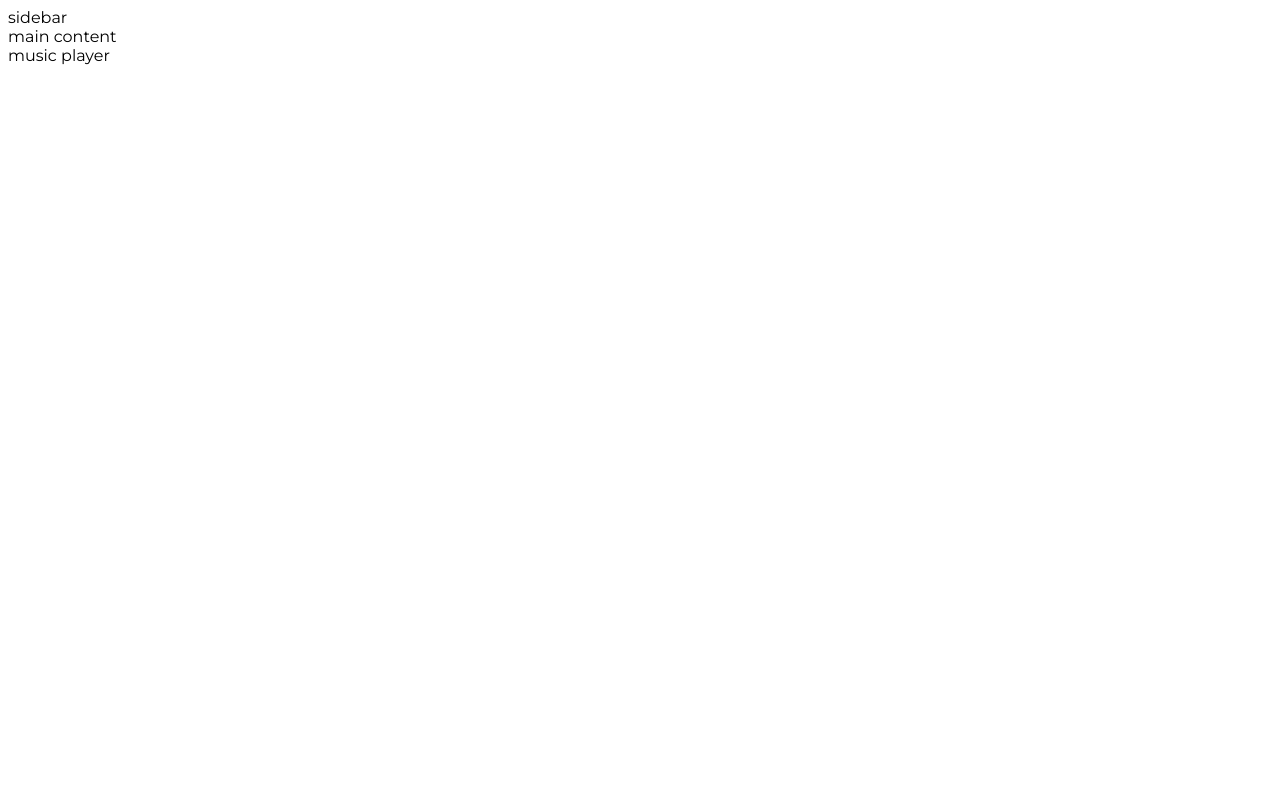
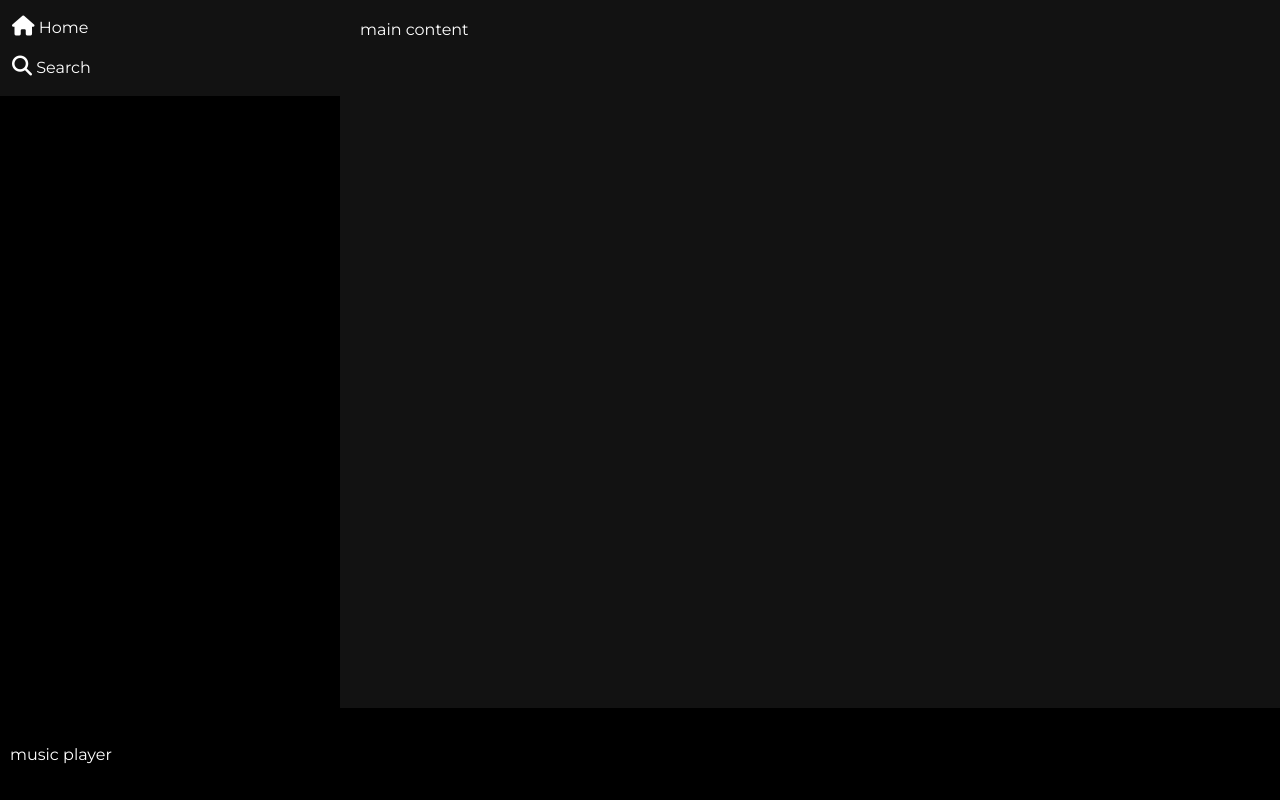
Before and after one commit to shehwarm/SPOTIFY-CLONE, a plain HTML site: page index.html in a window 1280 px wide. Drawn offline with Linux system fonts and the light colour scheme.

Commit message:
Enhance sidebar navigation with Home and Search options

```diff
--- a/index.html
+++ b/index.html
@@ -13,7 +13,18 @@
 </head>
 <body>
     <div class="main">
-        <div class="sidebar">sidebar</div>
+        <div class="sidebar">
+            <div class="nav">
+                <div class="nav-option">
+                    <i class="fa-solid fa-house"></i>
+                    <a href="a">Home</a>
+                </div>
+                <div class="nav-option">
+                    <i class="fa-solid fa-magnifying-glass"></i>
+                    <a href="a">Search</a>
+                </div>
+            </div>
+        </div>
         <div class="main-content">main content</div>
         <div class="music-player">music player</div>
     </div>
--- a/style.css
+++ b/style.css
@@ -1,3 +1,63 @@
-*{
+body{
     font-family: 'Montserrat', sans-serif;
+    margin:0;
+    background-color:black;
+    color: white;
+    overflow: hidden;
 }
+
+.main{
+    display: flex;
+    height: 100vh;
+}
+
+.sidebar{
+    width: 340px;
+    border-radius: 1 rem;
+    background-color: black;
+
+}
+
+.main-content{
+    flex: 1;
+    padding: 20px;
+    background-color:#121212;
+    overflow: auto;
+    border-radius: 1 rem;
+}
+.music-player{
+    width: 100%;
+    height: 72px;
+    background-color: black;
+    position: fixed;
+    bottom: 0;
+    left: 0;
+    display: flex;
+    align-items: center;
+    padding: 10px;
+}
+
+a{
+    text-decoration: none;
+    color: white;
+}
+
+.nav{
+    background-color: #121212;
+    display: flex;
+    border-radius: 1 rem;
+    flex-direction: column;
+    justify-content: center;
+    padding: 0.5rem 0.75rem;
+
+}
+
+.nav-option{
+    line-height:2.5rem;
+}
+.nav-option i {
+    font-size: 1.25rem;
+}
+.nav-option a {
+    font-size: 1rem;
+}
```
